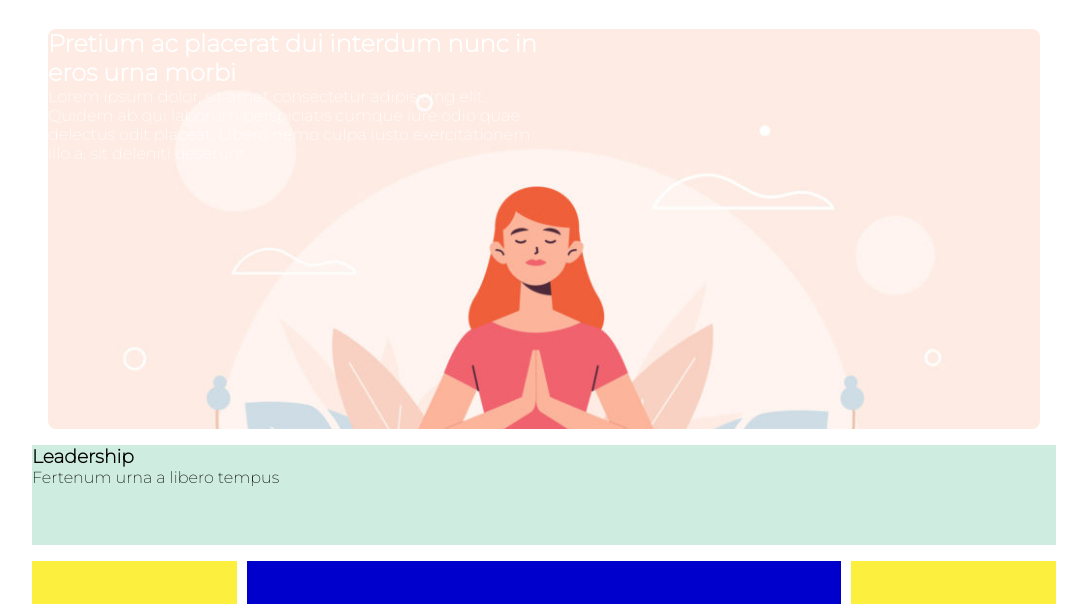
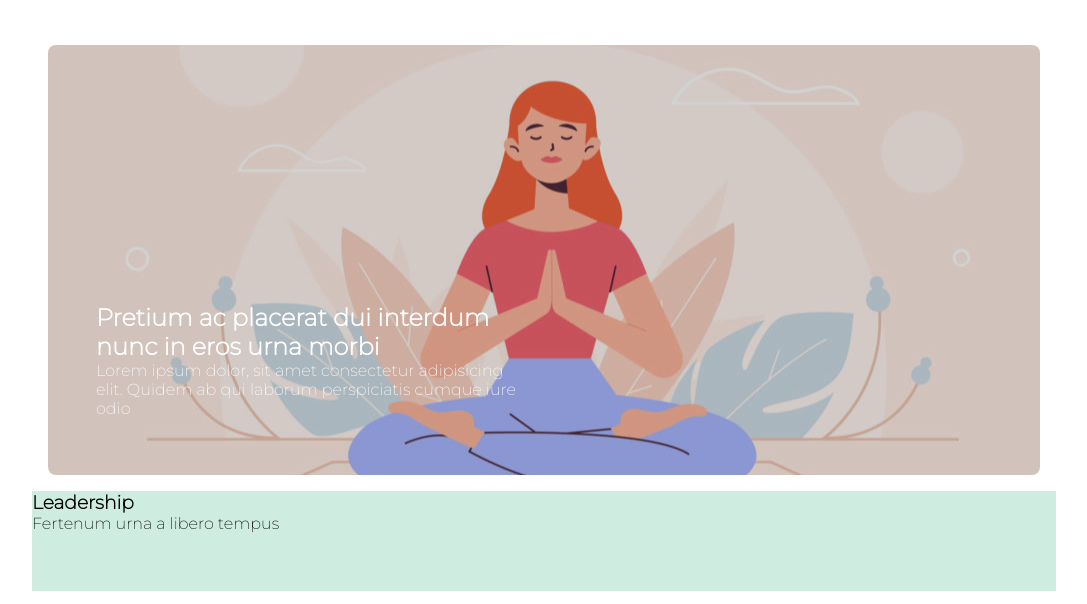
Before and after one commit to Andretreccia/htmlcss-wp, a plain HTML site: page index.html in a window 1280 px wide. Shown: the part 138-742 px from the top of the page, without its empty margins (96-1183 px from the left). Drawn offline with Linux system fonts and the light colour scheme.

Commit message:
Completamento sezione hero image

```diff
--- a/css/style.css
+++ b/css/style.css
@@ -21,7 +21,7 @@ body {
      background-color:rgb(222 175 24 / 43%); */
 
 .heroimg.debug {
-    height: 400px;
+    height: 430px;
 }
 .titlecontent.debug {
     height: 100px;
@@ -67,14 +67,17 @@ a {
     .heroimg {
         margin: 1rem;
         border-radius: 0.5rem;
+        background-color: lightgray;
         background-image: url("../img/banner.jpg");
-        background-size: cover;
-
-
+        background-position-y: center;
+        background-blend-mode:multiply
     }
     .herotext {
-        width: 50%;
+        width: 43%;
         color: white;
+        margin: 3rem;
+        position:relative;
+        top: 60%;
     }
     .titlecontent {
         background-color: rgb(207 236 225);
--- a/index.html
+++ b/index.html
@@ -26,9 +26,10 @@
     <main class="sitemain">
         <section class="heroimg debug">
             <div class="herotext">
-                <h2>Pretium ac placerat dui interdum nunc in eros urna morbi</h2>
-                <p>Lorem ipsum dolor, sit amet consectetur adipisicing elit. Quidem ab qui laborum perspiciatis cumque iure odio
-                    quae delectus odit placeat. Libero nemo culpa iusto exercitationem illo a, sit deleniti deserunt.</p>
+                <h2 class="herotitle">Pretium ac placerat dui interdum nunc in eros urna morbi</h2>
+                <p class="pherotitle">Lorem ipsum dolor, sit amet consectetur adipisicing elit. Quidem ab qui laborum perspiciatis
+                    cumque iure odio
+                </p>
             </div>
         </section>
         <section class="sitecontent debug">
```
